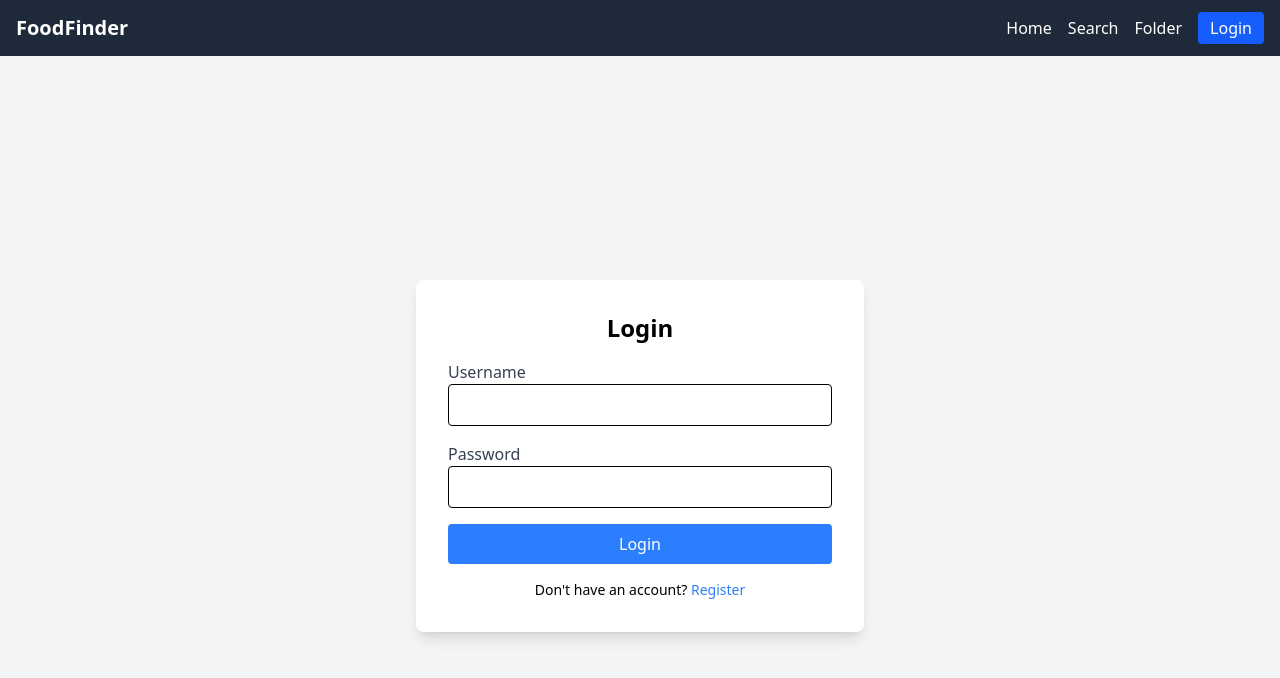
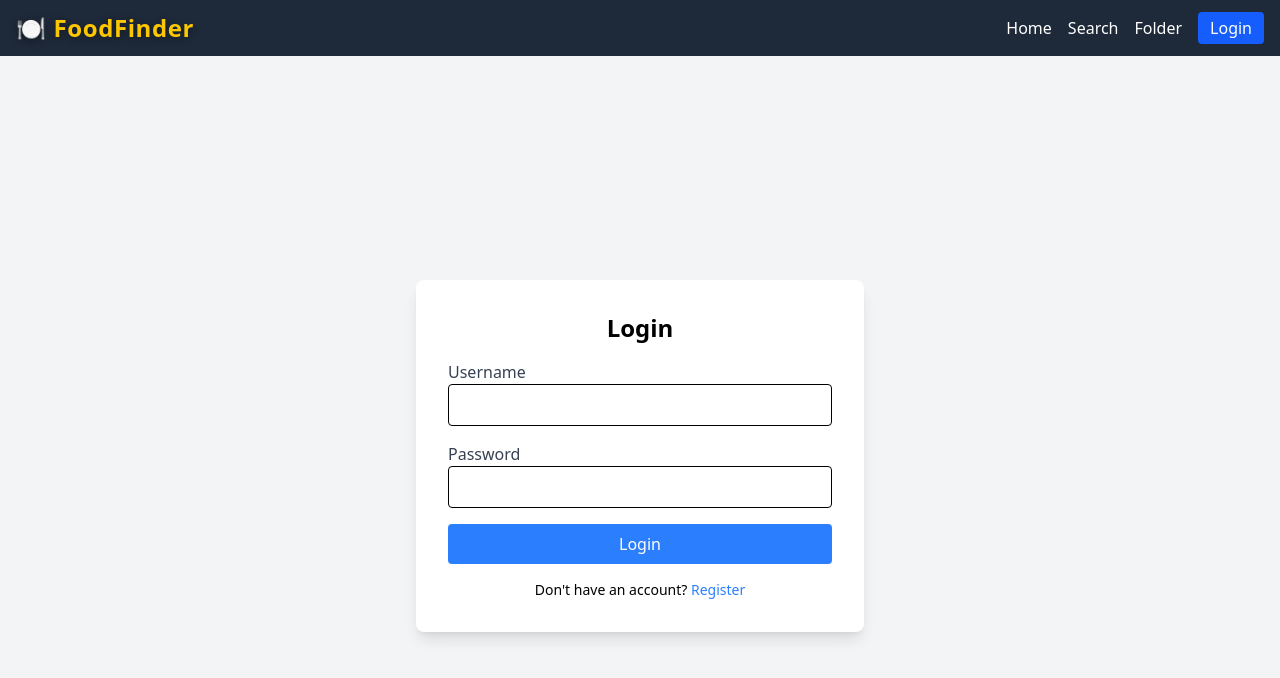
Before and after one commit to OwnNUphaT/IR_Front2, a Vue app: page /login in a window 1280 px wide. Shown: the top 678 px of the page. Built offline with nearby package versions, Linux system fonts and the light colour scheme.

Commit message:
all done

```diff
--- a/src/components/Navbar.vue
+++ b/src/components/Navbar.vue
@@ -1,14 +1,18 @@
 <template>
   <nav class="bg-gray-800 text-white shadow-md">
     <div class="container mx-auto px-4 py-3 flex justify-between items-center">
-      <router-link to="/" class="text-xl font-bold">FoodFinder</router-link>
+      <router-link to="/" class="text-2xl font-extrabold tracking-wide text-yellow-400 hover:text-yellow-300 drop-shadow-lg">
+        🍽️ FoodFinder
+      </router-link>
       <div class="flex items-center space-x-4">
         <router-link to="/" class="hover:text-gray-300">Home</router-link>
         <router-link to="/search" class="hover:text-gray-300">Search</router-link>
         <router-link to="/folder" class="hover:text-gray-300">Folder</router-link>
 
         <div v-if="isLoggedIn" class="flex items-center space-x-3">
-          <span class="mr-2">{{ username }}</span>
+          <span class="mr-2 font-semibold text-green-400 hover:text-green-300 transition-colors duration-300">
+            👤 {{ username }}
+          </span>
           <button @click="logout" class="bg-red-600 hover:bg-red-700 px-3 py-1 rounded">Logout</button>
         </div>
 
@@ -21,6 +25,7 @@
 </template>
 
 <script setup>
+// Same as your existing script...
 import { ref, onMounted, watch } from 'vue';
 import { useRouter } from 'vue-router';
 
@@ -58,17 +63,12 @@ const logout = () => {
   setTimeout(() => location.reload(), 100);
 };
 
-const refreshNavbar = () => {
-  checkLoginStatus();
-};
-
 const loginSuccess = () => {
   checkLoginStatus();
-  router.push('/'); // Redirect to home after login
+  router.push('/');
   setTimeout(() => location.reload(), 100);
 };
 
-// Listen for login event in other components
 window.addEventListener('login-success', loginSuccess);
 </script>
 
@@ -76,4 +76,8 @@ window.addEventListener('login-success', loginSuccess);
 button:hover {
   transition: background-color 0.3s;
 }
+
+.drop-shadow-lg {
+  filter: drop-shadow(0 2px 4px rgba(0, 0, 0, 0.4));
+}
 </style>
```
